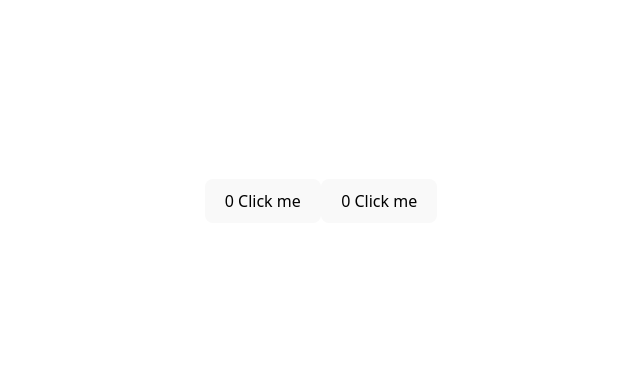
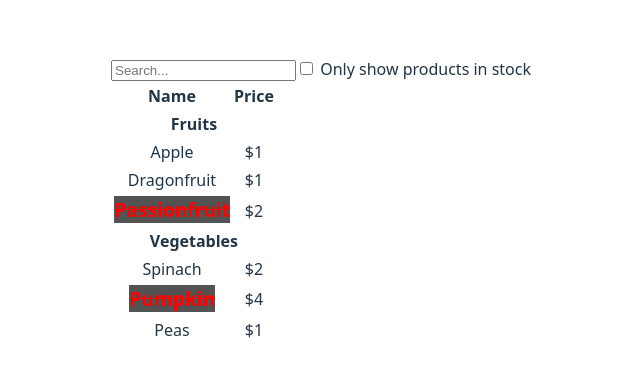
Before and after one commit to snairsumith/react-project-study, a React (Vite) app: page / in a window 1280 px wide. Shown: the part 199-576 px from the top of the page, without its empty margins (319-959 px from the left). Built offline with nearby package versions, Linux system fonts and the light colour scheme.

Commit message:
Integrate FilterableProductTable component into App and clean up Button component usage.

```diff
--- a/src/App.tsx
+++ b/src/App.tsx
@@ -5,6 +5,9 @@ import './assets/css/main.css'
 import Login from './pages/Login'
 import Button from './components/Study/Button'
 import { useState } from 'react'
+import FilterableProductTable from './pages/FilterableProductTable'
+import './assets/css/FilterableProductTable.css'
+// import './assets/scss/FilterableProductTable.scss'
 
 function App() {
   const [count,setCount] = useState<number>(0);
@@ -15,8 +18,9 @@ function App() {
     <>
       {/* <Home /> */}
       {/* <Login /> */}
-      <Button count={count} handleClick={handleClick} />
-      <Button count={count} handleClick={handleClick} />
+      {/* <Button count={count} handleClick={handleClick} />
+      <Button count={count} handleClick={handleClick} /> */}
+      <FilterableProductTable />
     </>
   )
 }
--- /dev/null
+++ b/src/assets/css/FilterableProductTable.css
@@ -0,0 +1,27 @@
+.stocked {
+    color: red;
+    font-weight: bold;
+    font-size: 1.2rem;
+    text-decoration: line-through;
+    background-color: #535353;
+}
+
+.p-table {
+    border-collapse: collapse;
+    width: 100%;
+    background-color: #9a0c0c;
+}
+
+.p-table .p-table-header {
+    border: 1px solid #000;
+    padding: 10px;
+    text-align: left;
+}
+
+@media (max-width: 768px) {
+    .p-table {
+        border-collapse: collapse;
+        width: 100%;
+        background-color: #7fd416;
+    }
+}
--- /dev/null
+++ b/src/components/FilterableProductTable/ProductCategoryRow.tsx
@@ -0,0 +1,11 @@
+const ProductCategoryRow = ({category}: {category: string}) => {
+    return  (
+        <tr>
+          <th colSpan={2}>
+            {category}
+          </th>
+        </tr>
+      );;
+};
+
+export default ProductCategoryRow;
--- /dev/null
+++ b/src/components/FilterableProductTable/ProductRow.tsx
@@ -0,0 +1,17 @@
+import React from "react";
+import type { Product } from "../../../types/Products";
+const ProductRow = ({ product }: { product: Product }) => {
+    const name = product.stocked ? product.name :
+        <span style={{ color: 'red', fontWeight: 'bold', fontSize: '1.2rem', textDecoration: 'line-through', backgroundColor: '#535353' }}>
+            {product.name}
+        </span>;
+
+    return (
+        <tr>
+            <td>{name}</td>
+            <td>{product.price}</td>
+        </tr>
+    );
+};
+
+export default ProductRow;
--- /dev/null
+++ b/src/components/FilterableProductTable/ProductTable.tsx
@@ -0,0 +1,51 @@
+import ProductCategoryRow from "./ProductCategoryRow";
+import ProductRow from "./ProductRow";
+import type { Product } from "../../../types/Products";
+
+interface ProductTableProps {
+    products: Product[];
+    filterText: string;
+    inStockOnly: boolean;
+}
+const  ProductTable = ({ products, filterText, inStockOnly }: ProductTableProps) => {
+    const rows: any = [];
+    let lastCategory: string | null = null;
+
+
+
+    products.forEach((product) => {
+        if (product?.name?.toLowerCase().indexOf(filterText.toLowerCase()) === -1) {
+            return;
+        }
+        if (inStockOnly && !product?.stocked) {
+            return;
+        }
+      if (product.category !== lastCategory) {
+        rows.push(
+          <ProductCategoryRow
+            category={product.category}
+            key={product.category} />
+        );
+      }
+      rows.push(
+        <ProductRow
+          product={product}
+          key={product.name} />
+      );
+      lastCategory = product.category;
+    });
+
+    return (
+      <table>
+        <thead>
+          <tr>
+            <th>Name</th>
+            <th>Price</th>
+          </tr>
+        </thead>
+        <tbody>{rows}</tbody>
+      </table>
+    );
+  }
+
+export default ProductTable;
--- /dev/null
+++ b/src/components/FilterableProductTable/SearchBar.tsx
@@ -0,0 +1,27 @@
+interface SearchBarProps {
+    filterText: string;
+    inStockOnly: boolean;
+    handleFilterTextChange: (e: React.ChangeEvent<HTMLInputElement>) => void;
+    handleInStockOnlyChange: (e: React.ChangeEvent<HTMLInputElement>) => void;
+}
+const SearchBar = ({ filterText, inStockOnly, handleFilterTextChange, handleInStockOnlyChange }: SearchBarProps) => {
+    return <form>
+        <input
+            type="text"
+            value={filterText}
+            placeholder="Search..."
+            onChange={handleFilterTextChange}
+        />
+        <label>
+            <input
+                type="checkbox"
+                checked={inStockOnly}
+                onChange={handleInStockOnlyChange}
+            />
+            {' '}
+            Only show products in stock
+        </label>
+    </form>;
+};
+
+export default SearchBar;
--- /dev/null
+++ b/src/pages/FilterableProductTable.tsx
@@ -0,0 +1,38 @@
+import { useState } from "react";
+import ProductTable from "../components/FilterableProductTable/ProductTable";
+import SearchBar from "../components/FilterableProductTable/SearchBar";
+import { products } from "../utils/product";
+
+const FilterableProductTable = () => {
+
+    const [filterText, setFilterText] = useState("");
+    const [inStockOnly, setInStockOnly] = useState(false);
+
+
+    const handleFilterTextChange = (e: React.ChangeEvent<HTMLInputElement>) => {
+        setFilterText(e.target.value);
+    }
+
+    const handleInStockOnlyChange = (e: React.ChangeEvent<HTMLInputElement>) => {
+        setInStockOnly(e.target.checked);
+    }
+
+
+    return <>
+
+        <div>
+
+        </div>
+        <SearchBar
+            filterText={filterText}
+            inStockOnly={inStockOnly}
+            handleFilterTextChange={handleFilterTextChange}
+            handleInStockOnlyChange={handleInStockOnlyChange}
+        />
+
+
+        <ProductTable products={products} filterText={filterText} inStockOnly={inStockOnly} />
+    </>;
+};
+
+export default FilterableProductTable;
--- /dev/null
+++ b/src/utils/product.ts
@@ -0,0 +1,8 @@
+export const products = [
+    { category: "Fruits", price: "$1", stocked: true, name: "Apple" },
+    { category: "Fruits", price: "$1", stocked: true, name: "Dragonfruit" },
+    { category: "Fruits", price: "$2", stocked: false, name: "Passionfruit" },
+    { category: "Vegetables", price: "$2", stocked: true, name: "Spinach" },
+    { category: "Vegetables", price: "$4", stocked: false, name: "Pumpkin" },
+    { category: "Vegetables", price: "$1", stocked: true, name: "Peas" }
+]
--- /dev/null
+++ b/types/Products.ts
@@ -0,0 +1,6 @@
+export type Product = {
+    category: string;
+    price: string;
+    stocked: boolean;
+    name: string;
+}
```
Also changed, not shown: src/assets/scss/FilterableProductTable.scss (added).
